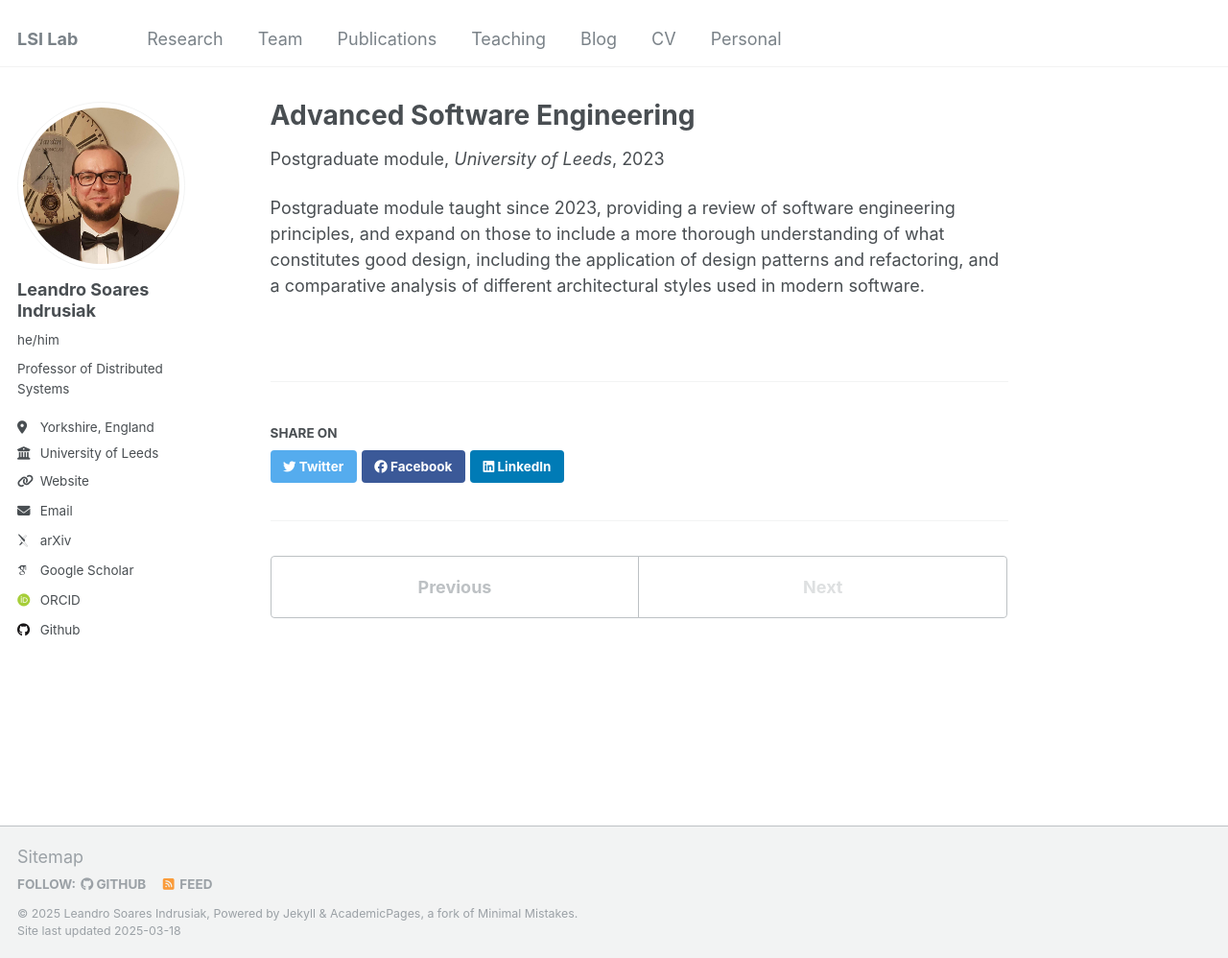
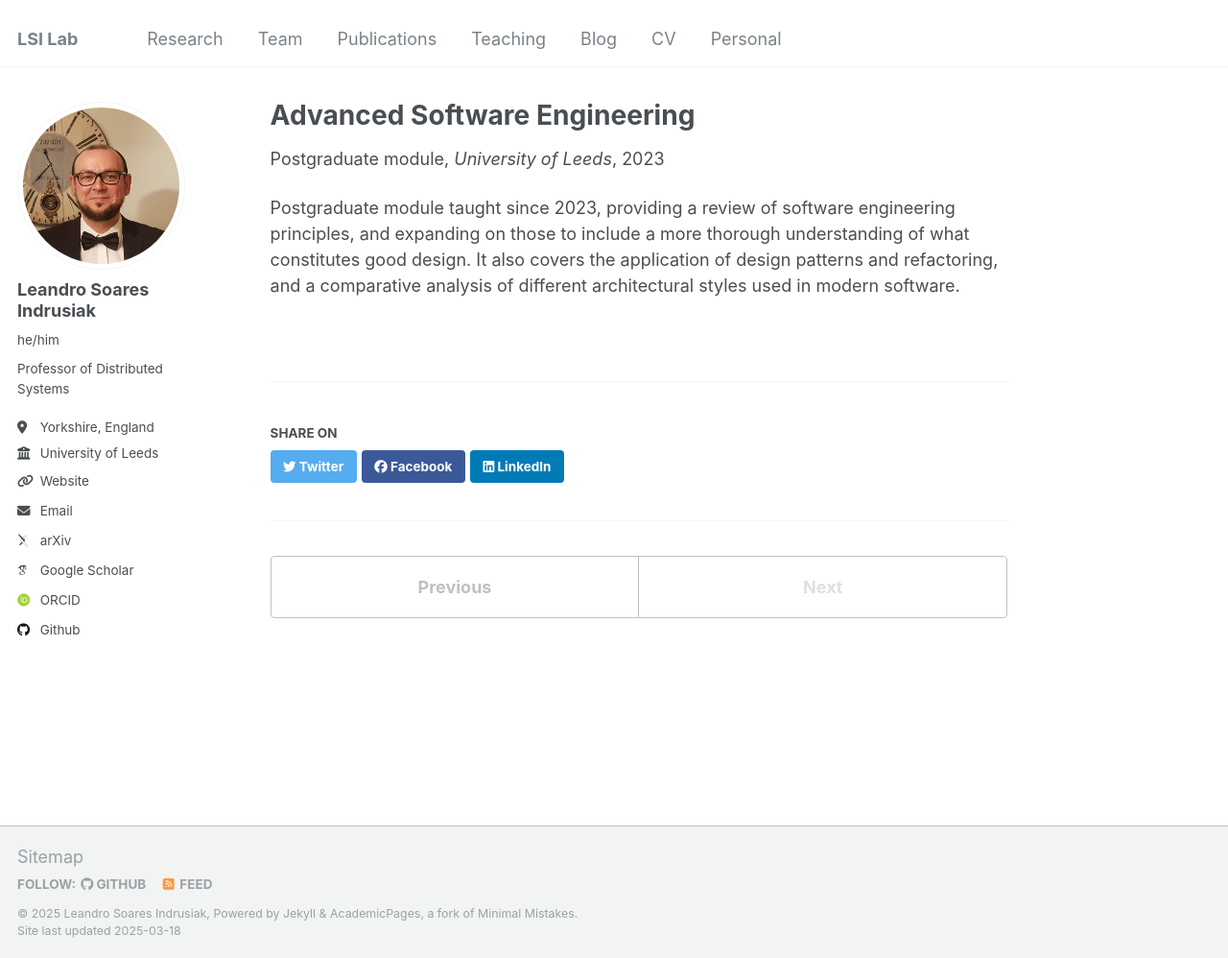
Before and after one commit to indrusiak/indrusiak.github.io, a Jekyll site: the page built from _teaching/ASE.md, in a window 1280 px wide and 998 px high. Shown: the whole window at 96% size. Built offline with Jekyll 4.4.1, drawn with Linux system fonts in a browser that asks for light colours; some web fonts are replaced.

Commit message:
Update ASE.md

```diff
--- a/_teaching/ASE.md
+++ b/_teaching/ASE.md
@@ -8,4 +8,4 @@ date: 2023-10-01
 location: "Leeds, UK"
 ---
 
-Postgraduate module taught since 2023, providing a review of software engineering principles, and expand on those to include a more thorough understanding of what constitutes good design, including the application of design patterns and refactoring, and a comparative analysis of different architectural styles used in modern software.
+Postgraduate module taught since 2023, providing a review of software engineering principles, and expanding on those to include a more thorough understanding of what constitutes good design. It also covers the application of design patterns and refactoring, and a comparative analysis of different architectural styles used in modern software.
```
